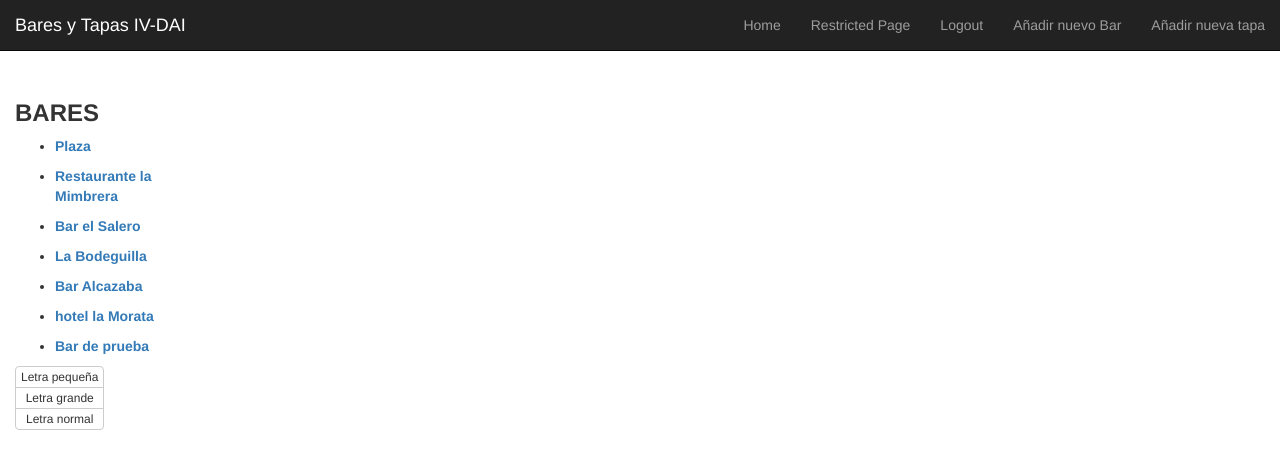
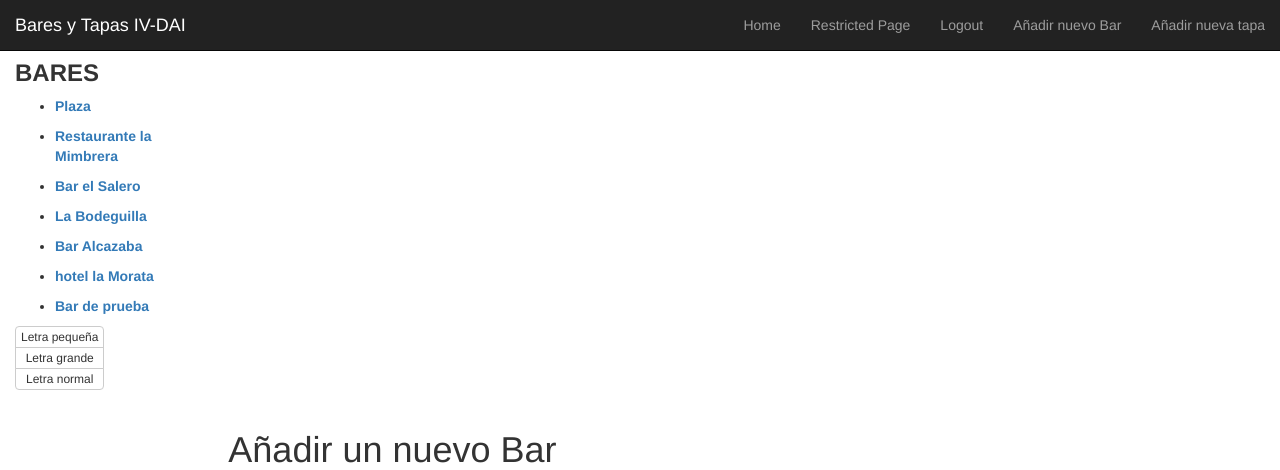
Before and after one commit to AngelValera/bares-y-tapas-DAI, a Django app: page /add_bar/ in a window 1280 px wide. Shown: the top 470 px of the page. Run offline with Django 3.2, Linux system fonts and the light colour scheme; a user stored in the database is signed in; data comes from the database, SQL or seed files in the repository; some libraries are stand-ins or nearby versions.

Commit message:
arreglando css

```diff
--- a/templates/app/base.html
+++ b/templates/app/base.html
@@ -83,11 +83,8 @@
 					{% block secciones %}
 					<!--******************************************************************************************************************************************************-->
 
-
-
-
 				<!--******************************************************************************************************************************************************-->
-						<h3 style="margin-top: 50px; padding-top:50px;	">
+						<h3 style="margin-top: 30px; padding-top:30px;	">
 							<b> BARES </b>
 						</h3>
 						<!--Botonera con las secciones de productos-->
```
